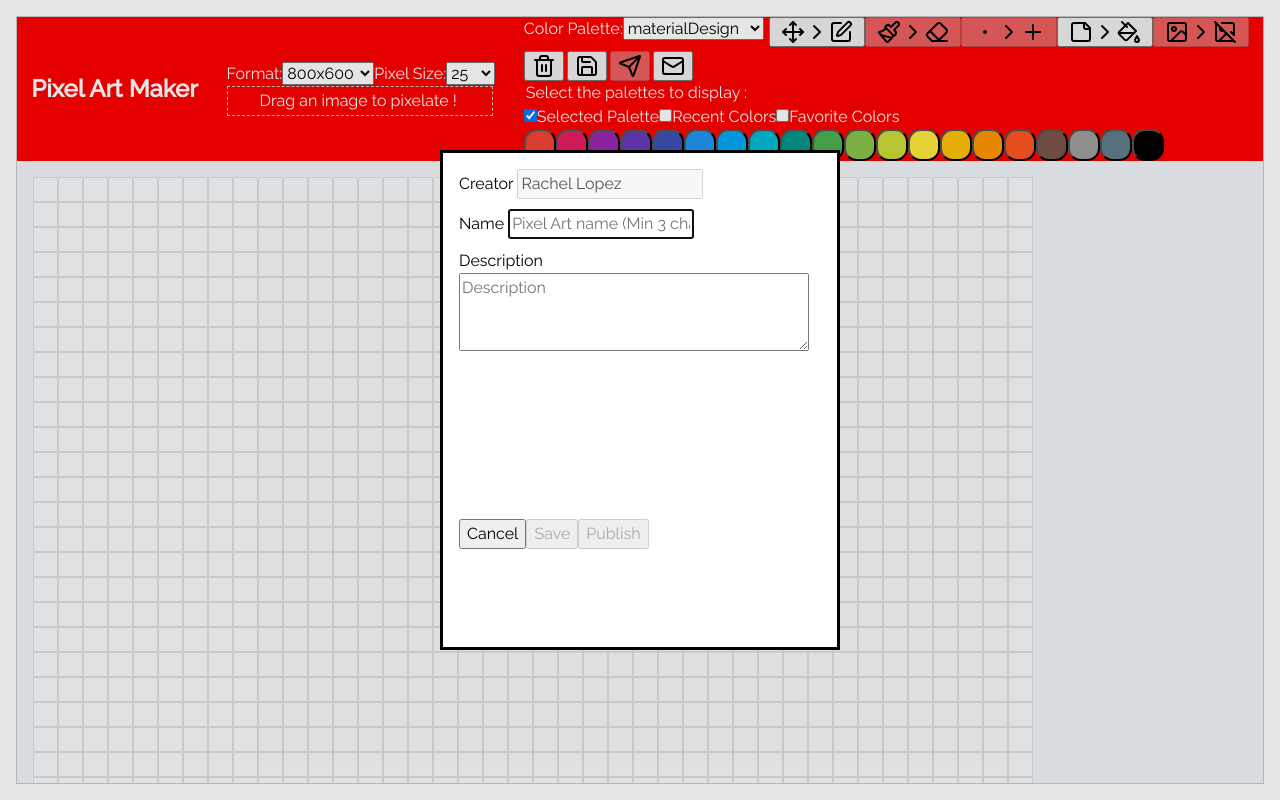
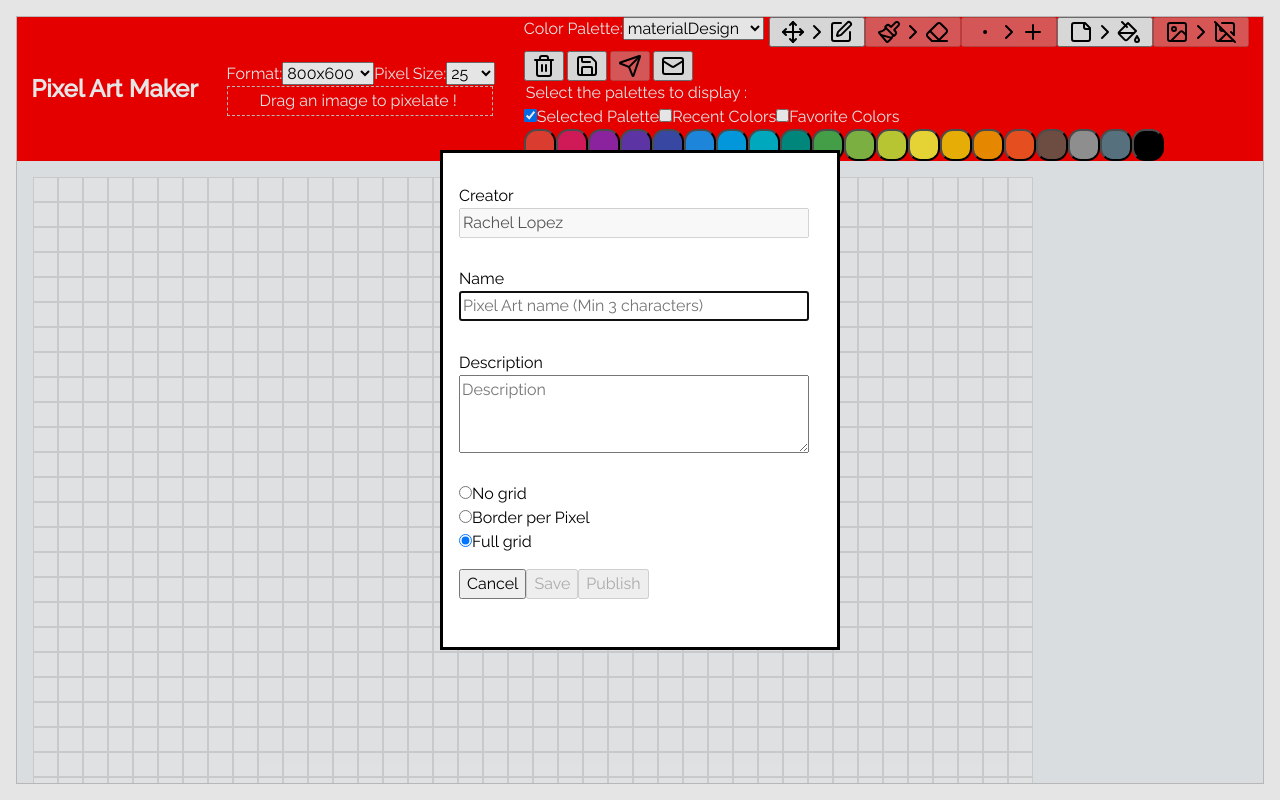
Before and after one commit to louis-stintzy/pixel-art, a React (Vite) app: page / in a window 1280 px wide. Both pictures are taken after a click on the button 586 px from the left and 66 px from the top of the page. Built offline with nearby package versions, Linux system fonts and the light colour scheme.

Commit message:
Feature : Add export to SVG

```diff
--- a/src/components/Bar/OtherButtons/DescriptionModalContent.tsx
+++ b/src/components/Bar/OtherButtons/DescriptionModalContent.tsx
@@ -1,3 +1,4 @@
+import { useState } from 'react';
 import useStore from '../../../store/store';
 import exportData from '../../../utils/exportData';
 import {
@@ -7,6 +8,7 @@ import {
   usePixelArtDescription,
 } from '../../../store/selector';
 import exportToPNG from '../../../utils/exportToPNG';
+import exportToSVG from '../../../utils/exportToSVG';
 
 function DescriptionModalContent() {
   const user = useUser();
@@ -15,7 +17,21 @@ function DescriptionModalContent() {
   const pixelArtDescription = usePixelArtDescription();
   const { setDescriptionFields } = useStore((state) => state);
 
-  const handleChangeDescriptionFields = (
+  const [gridOptionSelected, setGridOptionSelected] = useState<
+    'none' | 'pixel' | 'full'
+  >('full');
+
+  const gridOption = {
+    none: 'No grid',
+    pixel: 'Border per Pixel',
+    full: 'Full grid',
+  };
+
+  const handleGridOptionChange = (e: React.ChangeEvent<HTMLInputElement>) => {
+    setGridOptionSelected(e.target.value as 'none' | 'pixel' | 'full');
+  };
+
+  const handleDescriptionFieldsChange = (
     field: 'name' | 'description',
     value: string
   ) => {
@@ -60,7 +76,7 @@ function DescriptionModalContent() {
         throw new Error('Pixel Art name must be at least 3 characters');
       }
       const pixelArtData = exportData();
-      exportToPNG(pixelArtData);
+      exportToSVG(pixelArtData, gridOptionSelected);
       useStore.getState().resetDescriptionFields();
       useStore.getState().setIsDescriptionModalOpen(false);
       // todo : renommer SavingToast en passant des messages personnalisés
@@ -76,34 +92,39 @@ function DescriptionModalContent() {
     }
   };
 
-  const inputContainerStyle: React.CSSProperties = {
+  const flexAndColumnDirectionStyle: React.CSSProperties = {
     display: 'flex',
     flexDirection: 'column',
-    gap: '10px',
+  };
+
+  const inputContainerStyle: React.CSSProperties = {
+    ...flexAndColumnDirectionStyle,
+    justifyContent: 'space-around',
     width: '350px',
-    height: '350px',
+    height: '400px',
     position: 'relative',
   };
+
   return (
     <>
       <div id="input-container" style={inputContainerStyle}>
-        <div>
+        <div style={flexAndColumnDirectionStyle}>
           <label htmlFor="creator">Creator </label>
           <input type="text" id="creator" value={user?.username} disabled />
         </div>
-        <div>
+        <div style={flexAndColumnDirectionStyle}>
           <label htmlFor="name">Name </label>
           <input
             type="text"
             id="name"
             value={pixelArtName}
             onChange={(e) =>
-              handleChangeDescriptionFields('name', e.target.value)
+              handleDescriptionFieldsChange('name', e.target.value)
             }
             placeholder="Pixel Art name (Min 3 characters)"
           />
         </div>
-        <div style={{ display: 'flex', flexDirection: 'column' }}>
+        <div style={flexAndColumnDirectionStyle}>
           <label htmlFor="description">Description </label>
           <textarea
             id="description"
@@ -111,10 +132,24 @@ function DescriptionModalContent() {
             rows={3}
             placeholder="Description"
             onChange={(e) =>
-              handleChangeDescriptionFields('description', e.target.value)
+              handleDescriptionFieldsChange('description', e.target.value)
             }
             value={pixelArtDescription}
           />
+        </div>
+        <div style={flexAndColumnDirectionStyle}>
+          {Object.entries(gridOption).map(([key, value]) => (
+            <label key={key}>
+              <input
+                type="radio"
+                name="gridOption"
+                value={key}
+                onChange={handleGridOptionChange}
+                checked={gridOptionSelected === key}
+              />
+              {value}
+            </label>
+          ))}
         </div>
       </div>
       <button type="button" onClick={handleCancel}>
--- a/src/utils/exportToPNG.ts
+++ b/src/utils/exportToPNG.ts
@@ -21,6 +21,25 @@ const exportToPNG = (pixelArtData: PixelArtData) => {
       const y = row * pixelSize;
       ctx.fillStyle = color;
       ctx.fillRect(x, y, pixelSize, pixelSize);
+
+      // ctx.strokeStyle = pixelArtData.gridColor.line;
+      // ctx.strokeRect(x, y, pixelSize, pixelSize);
+      ctx.strokeStyle = pixelArtData.gridColor.line;
+      ctx.lineWidth = 1;
+      for (let r = 0; r <= height; r += 1) {
+        const positionY = r * pixelSize;
+        ctx.beginPath();
+        ctx.moveTo(0, positionY);
+        ctx.lineTo(canvas.width, positionY);
+        ctx.stroke();
+      }
+      for (let c = 0; c <= width; c += 1) {
+        const positionX = c * pixelSize;
+        ctx.beginPath();
+        ctx.moveTo(positionX, 0);
+        ctx.lineTo(positionX, canvas.height);
+        ctx.stroke();
+      }
     });
 
     canvas.toBlob((blob) => {
--- /dev/null
+++ b/src/utils/exportToSVG.ts
@@ -0,0 +1,77 @@
+import { PixelArtData } from '../@types/pixelArtData';
+/**
+ * Export the pixel art data to a PNG file
+ *
+ * @param pixelArtData - Pixel art data returned by the exportData function.
+ * @param gridOption - Grid option selected by the user to show the grid everywhere, around pixels or not at all.
+ */
+
+const exportToSVG = (
+  pixelArtData: PixelArtData,
+  gridOption: 'none' | 'pixel' | 'full'
+) => {
+  const { width, height, pixelSize } = pixelArtData.gridSize;
+  const svgNamespace = 'http://www.w3.org/2000/svg';
+  const svgElement = document.createElementNS(svgNamespace, 'svg');
+  svgElement.setAttribute('width', `${width * pixelSize}`);
+  svgElement.setAttribute('height', `${height * pixelSize}`);
+
+  const metadata = document.createElementNS(svgNamespace, 'metadata');
+  metadata.textContent = `Created with Pixel Art Maker (version ${pixelArtData.version}),
+  Creator: ${pixelArtData.user.username}, Pixel Art Token: ${pixelArtData.pixelArtToken}`;
+  svgElement.appendChild(metadata);
+
+  Object.keys(pixelArtData.pixelColors).forEach((pixelId) => {
+    const [row, col] = pixelId.split('-').map(Number);
+    const color = pixelArtData.pixelColors[pixelId];
+    const x = col * pixelSize;
+    const y = row * pixelSize;
+
+    const rect = document.createElementNS(svgNamespace, 'rect');
+    rect.setAttribute('x', `${x}`);
+    rect.setAttribute('y', `${y}`);
+    rect.setAttribute('width', `${pixelSize}`);
+    rect.setAttribute('height', `${pixelSize}`);
+    rect.setAttribute('fill', color);
+    if (gridOption === 'pixel') {
+      rect.setAttribute('stroke', pixelArtData.gridColor.line);
+      // rect.setAttribute('stroke-width', '1'); // todo : rendre parametreable ?
+    }
+    svgElement.appendChild(rect);
+  });
+
+  if (gridOption === 'full') {
+    for (let row = 0; row <= height; row += 1) {
+      const y = row * pixelSize;
+      const line = document.createElementNS(svgNamespace, 'line');
+      line.setAttribute('x1', '0');
+      line.setAttribute('y1', `${y}`);
+      line.setAttribute('x2', `${width * pixelSize}`);
+      line.setAttribute('y2', `${y}`);
+      line.setAttribute('stroke', pixelArtData.gridColor.line);
+      svgElement.appendChild(line);
+    }
+    for (let col = 0; col <= width; col += 1) {
+      const x = col * pixelSize;
+      const line = document.createElementNS(svgNamespace, 'line');
+      line.setAttribute('x1', `${x}`);
+      line.setAttribute('y1', '0');
+      line.setAttribute('x2', `${x}`);
+      line.setAttribute('y2', `${height * pixelSize}`);
+      line.setAttribute('stroke', pixelArtData.gridColor.line);
+      svgElement.appendChild(line);
+    }
+  }
+
+  const svgData = new XMLSerializer().serializeToString(svgElement);
+  const blob = new Blob([svgData], { type: 'image/svg+xml;charset=utf-8' });
+  const url = URL.createObjectURL(blob);
+
+  const link = document.createElement('a');
+  link.href = url;
+  link.download = `${pixelArtData.name}.svg`;
+  link.click();
+  URL.revokeObjectURL(url);
+};
+
+export default exportToSVG;
```
